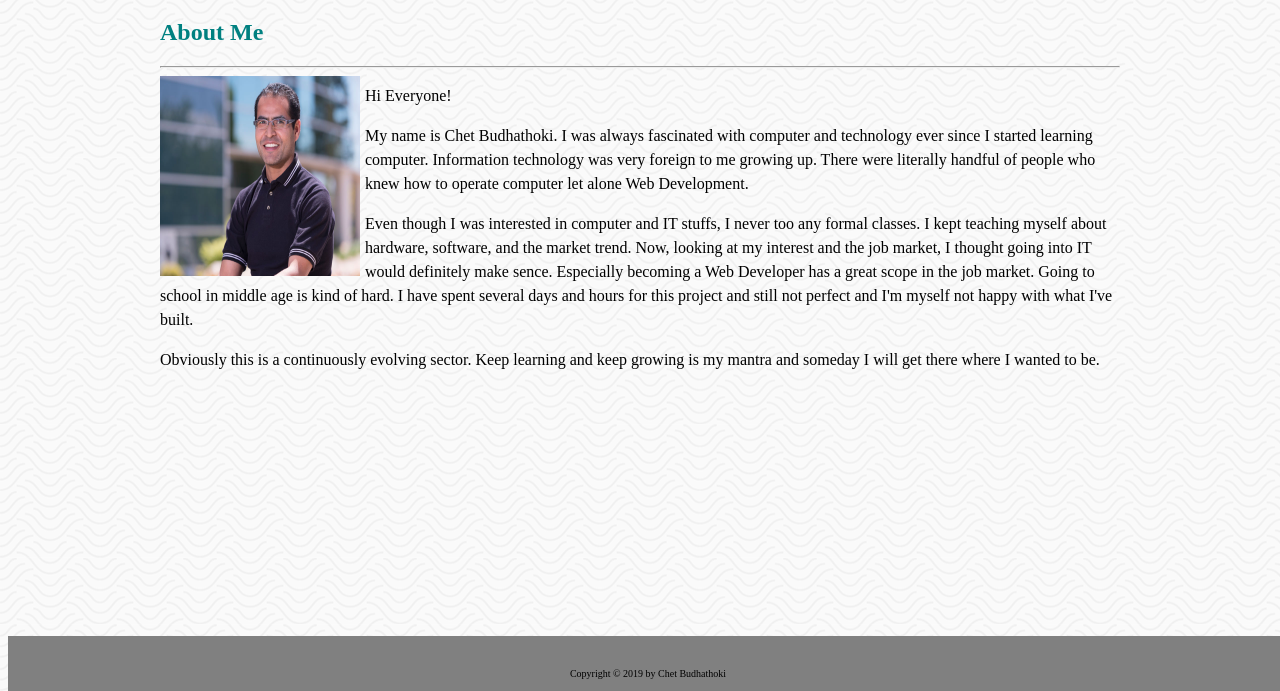
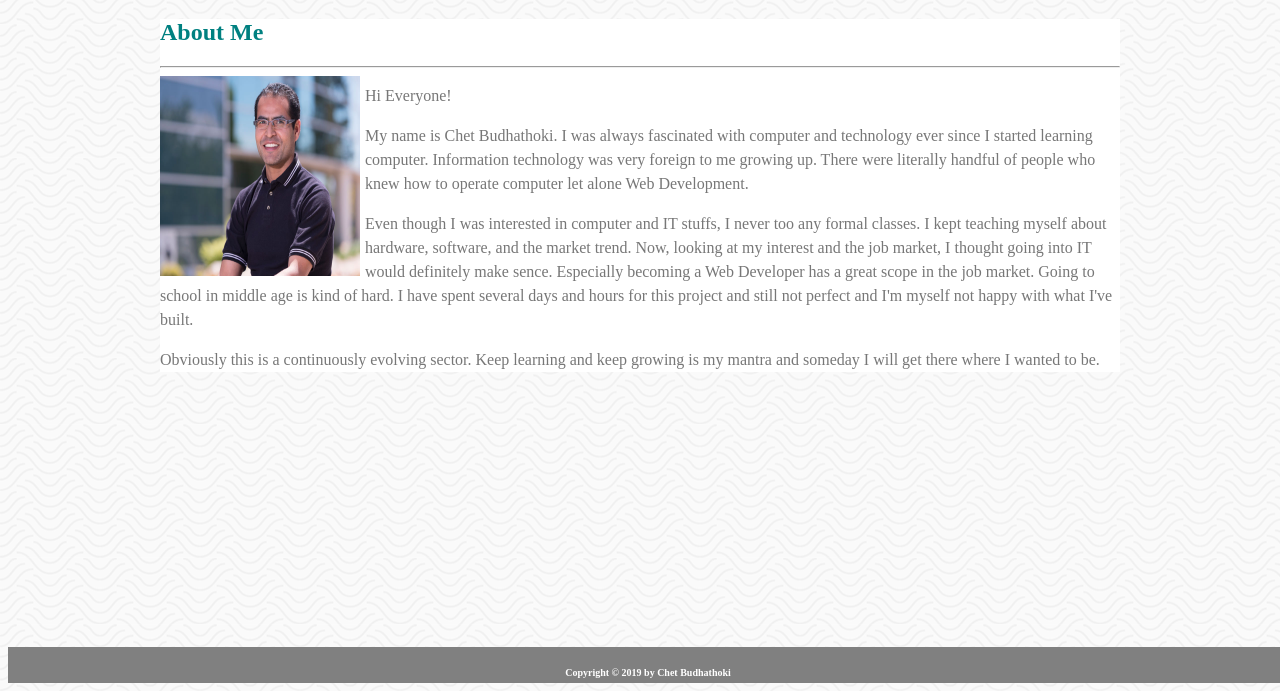
Before and after one commit to ChetBudhathoki/Basic-Portfolio, a plain HTML site: page Exploratory.html in a window 1280 px wide. Shown: the part 109-800 px from the top of the page. Drawn offline with Linux system fonts and the light colour scheme.

Commit message:
Fine tuned Exploratory html and css file

```diff
--- a/Exploratory.css
+++ b/Exploratory.css
@@ -2,9 +2,6 @@
 .maincontent {
     width: 960px;
     margin: 0 auto;
-    /* padding: 0;
-    line-height: 150%; */
-    background: assets/images/papyrus.png;
 }
 
 h1 {
@@ -16,7 +13,6 @@ h1 {
 
 ul {
     display: inline;
-    /* float: left; */
     overflow: hidden;
     list-style-type: none; /* This will remove the bullets*/
     margin: 5px;
@@ -38,6 +34,7 @@ li a {
 .aboutme {
     clear: both;
     color: teal;
+    background-color: white;
 }
 
 .imageparagraph {
@@ -47,14 +44,17 @@ li a {
 
 p {
     line-height: 150%;
+    color: #777777;
 }
 
-.footer {
+.footer h2{
+    color: white;
     width: 100%;
     position: absolute;
     bottom: 0;
     text-align: center;
     font-size: 10px;
     padding-top: 20px;
+    padding-bottom: 5px;
     background-color: gray;
 }
--- a/Exploratory.html
+++ b/Exploratory.html
@@ -11,7 +11,6 @@
     <div class="fullpage">
         <body background="assets/images/papyrus.png">
         <div class="maincontent">
-            <!-- <div class="header"> -->
                 <h1>
                     Chet Budhathoki
                 </h1>
@@ -22,10 +21,9 @@
                             <li> <a href="#">Contact</a></li>
                         </div>
                     </Ul>
-            <!-- </div> -->
             <div class="aboutme">
                 <h2>About Me</h2>
-            </div>
+                <!-- </div> -->
                 <hr>
                 <div class="imageparagraph">
                 <img src="assets/images/Chet-Budhathoki.jpg" alt="Chet Budhathoki" width="200px" height="200px">
@@ -46,8 +44,9 @@
                 <p>Obviously this is a continuously evolving sector. Keep learning and keep growing is my mantra and
                 someday I will get there where I wanted to be.</p>
             </div>
+        </div>
         <div class="footer">
-            <p>Copyright &copy; 2019 by Chet Budhathoki</p>
+            <h2>Copyright &copy; 2019 by Chet Budhathoki</h2>
         </div>
     </div>
 </body>
```
Lines whose indentation alone changed are shown as unchanged.
